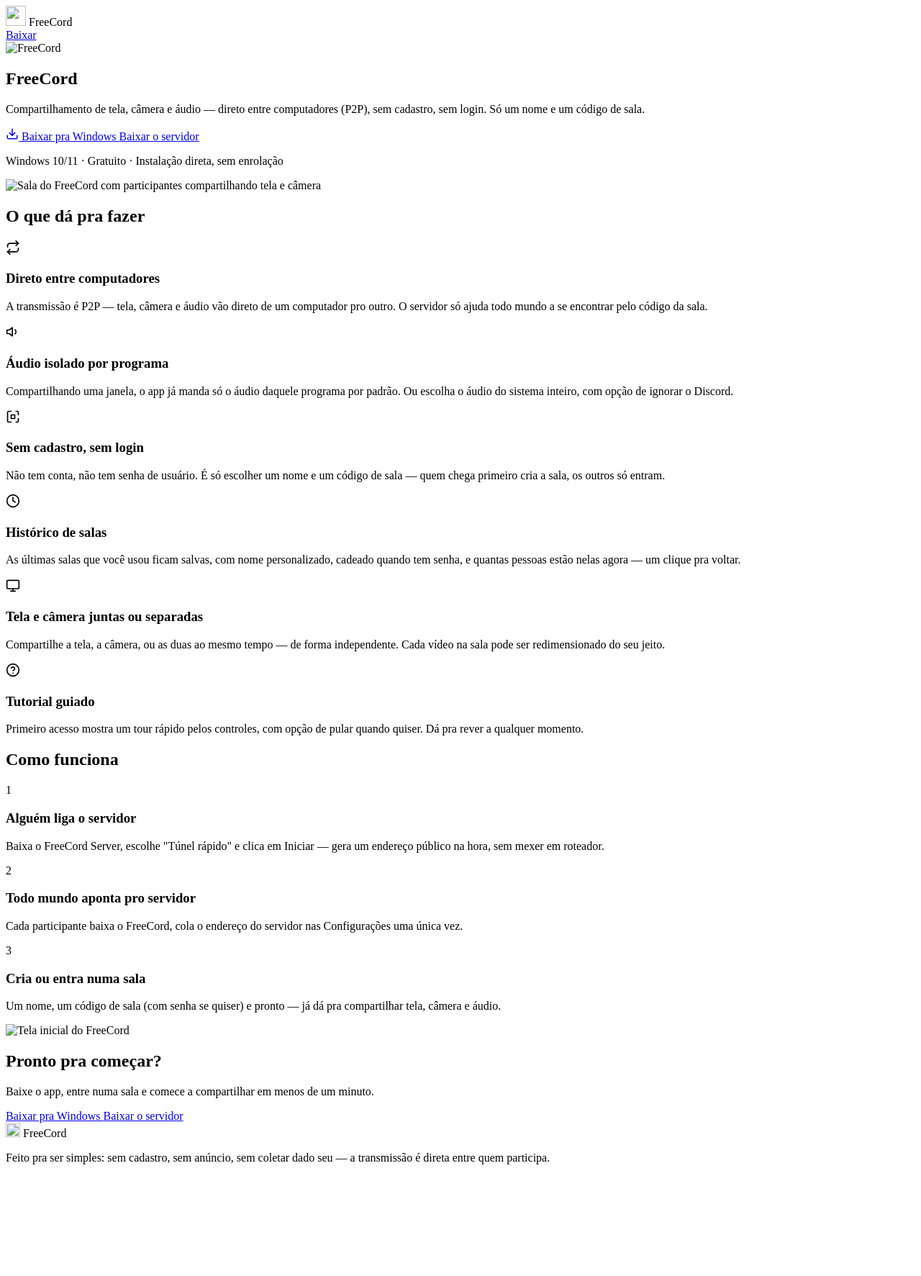
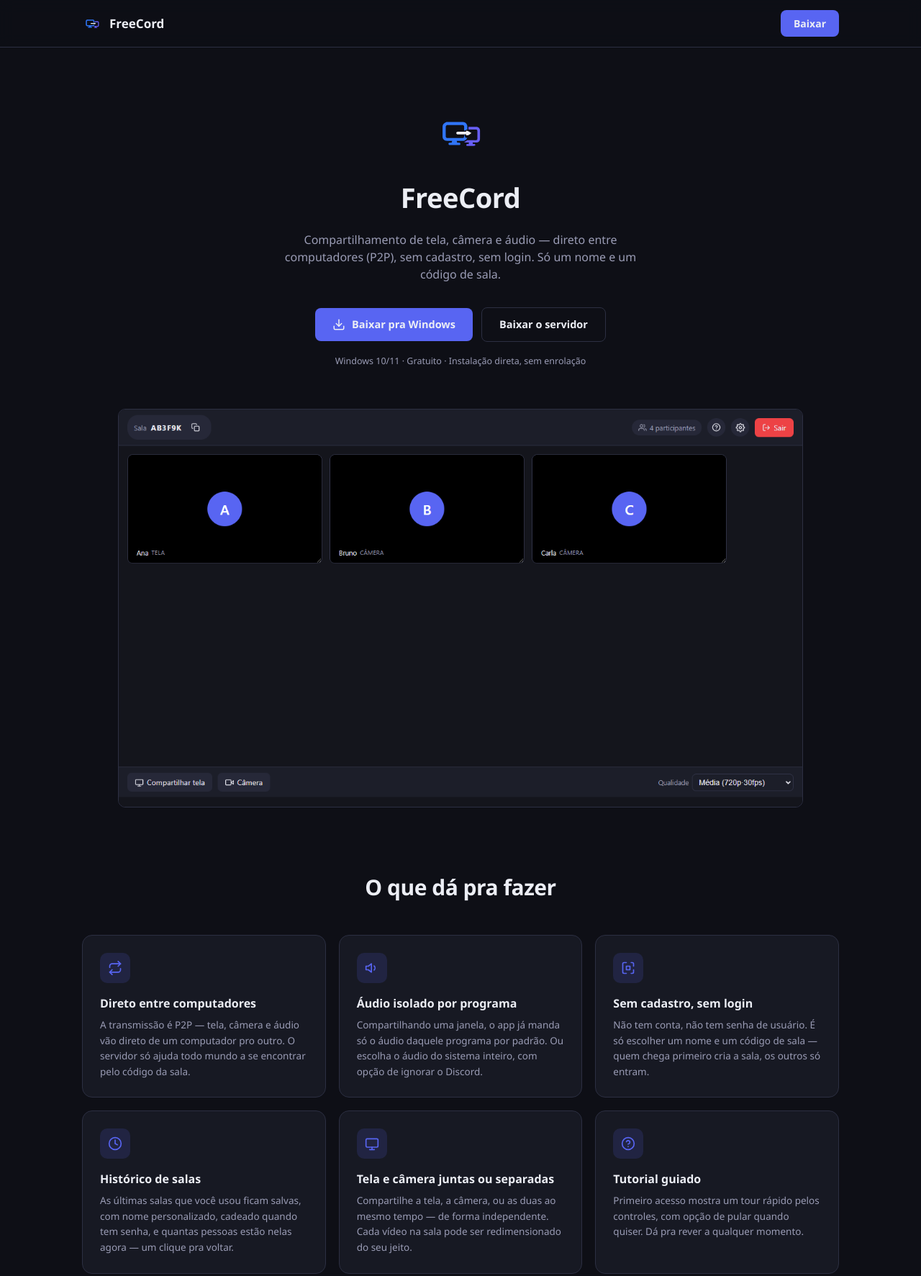
Before and after one commit to fabricioply/freecord-releases, a plain HTML site: page docs/index.html in a window 1280 px wide. Shown: the top 1773 px of the page at 72% size. Before the commit the page ends 1634 px from the top, so only its background shows below. Drawn offline with Linux system fonts and the light colour scheme; the site is published under a folder, as on GitHub Pages, so addresses that start at the root find nothing.

Commit message:
Corrige caminhos absolutos para relativos (GitHub Pages serve em subpath)

```diff
--- a/docs/index.html
+++ b/docs/index.html
@@ -5,15 +5,15 @@
 <meta name="viewport" content="width=device-width, initial-scale=1" />
 <title>FreeCord</title>
 <meta name="description" content="Compartilhamento de tela, câmera e áudio P2P direto entre computadores. Sem cadastro, sem login — só um nome e um código de sala." />
-<link rel="icon" href="/assets/icon.png" />
-<link rel="stylesheet" href="/styles.css" />
+<link rel="icon" href="assets/icon.png" />
+<link rel="stylesheet" href="styles.css" />
 </head>
 <body>
 
   <header class="nav">
     <div class="nav-inner">
       <div class="nav-brand">
-        <img src="/assets/freecord.svg" alt="" width="28" height="28" />
+        <img src="assets/freecord.svg" alt="" width="28" height="28" />
         <span>FreeCord</span>
       </div>
       <a href="#download" class="btn-nav">Baixar</a>
@@ -22,7 +22,7 @@
 
   <main>
     <section class="hero">
-      <img class="hero-logo" src="/assets/freecord.svg" alt="FreeCord" width="80" height="80" />
+      <img class="hero-logo" src="assets/freecord.svg" alt="FreeCord" width="80" height="80" />
       <h1>FreeCord</h1>
       <p class="hero-tagline">
         Compartilhamento de tela, câmera e áudio — direto entre computadores (P2P),
@@ -41,7 +41,7 @@
     </section>
 
     <section class="showcase">
-      <img src="/assets/screenshot-room.png" alt="Sala do FreeCord com participantes compartilhando tela e câmera" class="shot shot-main" />
+      <img src="assets/screenshot-room.png" alt="Sala do FreeCord com participantes compartilhando tela e câmera" class="shot shot-main" />
     </section>
 
     <section class="features">
@@ -114,7 +114,7 @@
     </section>
 
     <section class="download-cta">
-      <img src="/assets/screenshot-lobby.png" alt="Tela inicial do FreeCord" class="shot shot-lobby" />
+      <img src="assets/screenshot-lobby.png" alt="Tela inicial do FreeCord" class="shot shot-lobby" />
       <div class="download-cta-text">
         <h2>Pronto pra começar?</h2>
         <p>Baixe o app, entre numa sala e comece a compartilhar em menos de um minuto.</p>
@@ -133,13 +133,13 @@
   <footer class="footer">
     <div class="footer-inner">
       <div class="nav-brand">
-        <img src="/assets/freecord.svg" alt="" width="20" height="20" />
+        <img src="assets/freecord.svg" alt="" width="20" height="20" />
         <span>FreeCord</span>
       </div>
       <p>Feito pra ser simples: sem cadastro, sem anúncio, sem coletar dado seu — a transmissão é direta entre quem participa.</p>
     </div>
   </footer>
 
-  <script src="/script.js"></script>
+  <script src="script.js"></script>
 </body>
 </html>
```
